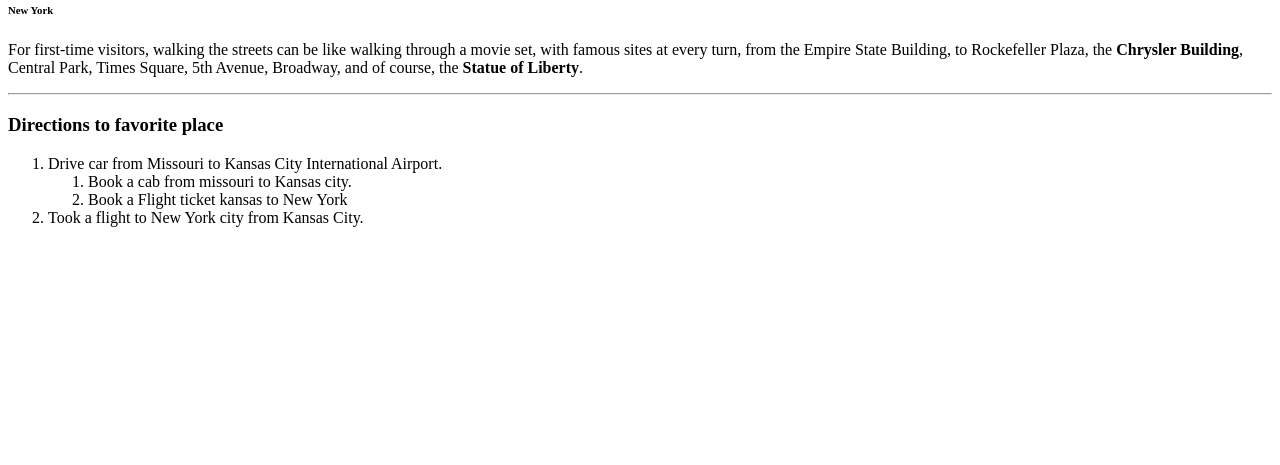
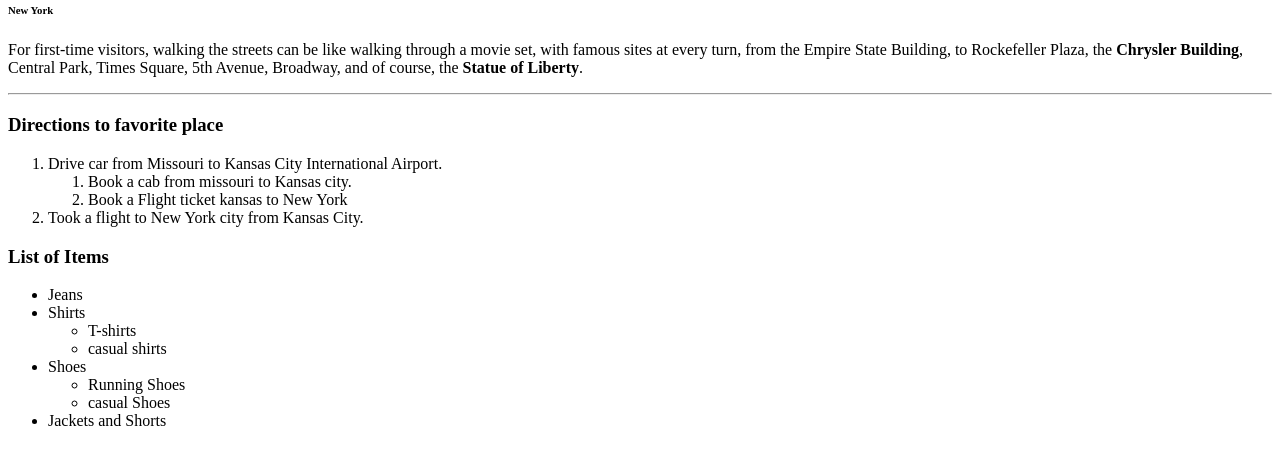
Before and after one commit to 44-563-WebApps-F21/webapps-f21-assignment-3-sanjaysanju6, a plain HTML site: page index.html in a window 1280 px wide. Shown: the part 79-544 px from the top of the page. Drawn offline with Linux system fonts and the light colour scheme.

Commit message:
Update index.html

```diff
--- a/index.html
+++ b/index.html
@@ -25,5 +25,23 @@
            </ol>
         <li>Took a flight to New York city from Kansas City.</li>
     </ol>
+    <h3>List of Items</h3>
+
+    <ul>
+        <li>Jeans</li>
+        <li>Shirts
+          <ul>
+            <li>T-shirts</li>
+            <li>casual shirts</li>
+          </ul>
+        </li>
+        <li>Shoes
+            <ul>
+                <li>Running Shoes</li>
+                <li>casual Shoes</li>
+            </ul>
+        </li>
+        <li>Jackets and Shorts</li>
+      </ul>
 </body>
 </html>
```
